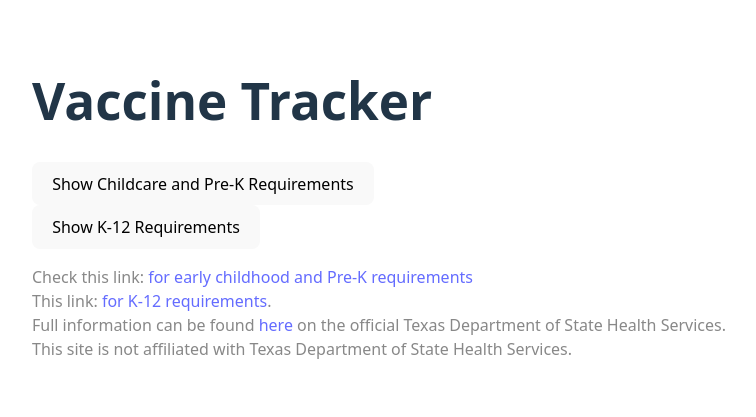
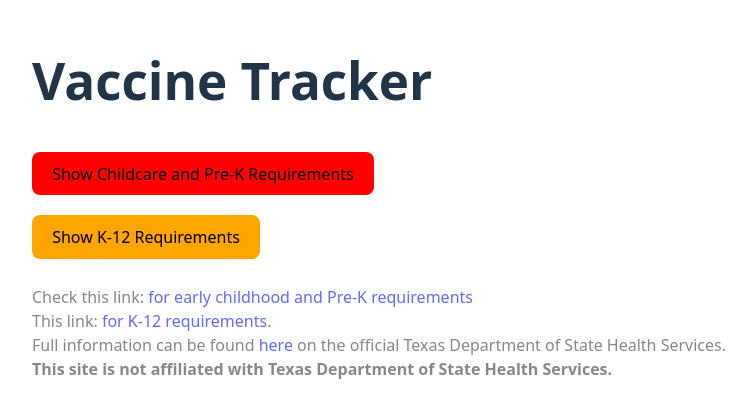
Before and after one commit to gerardbarros/vax_trax, a React (Vite) app: page / in a window 1280 px wide. Shown: the part 193-610 px from the top of the page, without its empty margins (261-1017 px from the left). Built offline with nearby package versions, Linux system fonts and the light colour scheme.

Commit message:
TASK Start changing styles of toggle buttons.

```diff
--- a/src/App.css
+++ b/src/App.css
@@ -10,6 +10,18 @@
   padding: 2em;
 }
 
+.prek-button {
+  background-color: red;
+  margin-top: 10px;
+  margin-bottom: 10px;
+}
+
+.ktwelve-button {
+  background-color: orange;
+  margin-top: 10px;
+  margin-bottom: 10px;
+}
+
 .disclaimer {
   color: #888;
 }
--- a/src/App.jsx
+++ b/src/App.jsx
@@ -8,16 +8,15 @@ function App() {
     <>
       <h1>Vaccine Tracker</h1>
       <TogglePreK />
-
       <ToggleKThroughTwelve />
 
 
       <footer>
         <p className="disclaimer">
-          Check this link: <a href="https://www.dshs.texas.gov/sites/default/files/LIDS-Immunizations/pdf/pdf_stock/6-15.pdf">for early childhood and Pre-K requirements</a>
-          <br /> This link: <a href="https://www.dshs.texas.gov/sites/default/files/LIDS-Immunizations/pdf/pdf_stock/6-14.pdf">for K-12 requirements</a>.
-          <br />Full information can be found <a href="https://www.dshs.texas.gov/immunizations/school/requirements">here</a> on the official Texas Department of State Health Services.
-          <br /> This site is not affiliated with Texas Department of State Health Services.
+          Check this link: <a href="https://www.dshs.texas.gov/sites/default/files/LIDS-Immunizations/pdf/pdf_stock/6-15.pdf" target="_blank">for early childhood and Pre-K requirements</a>
+          <br /> This link: <a href="https://www.dshs.texas.gov/sites/default/files/LIDS-Immunizations/pdf/pdf_stock/6-14.pdf" target="_blank">for K-12 requirements</a>.
+          <br />Full information can be found <a href="https://www.dshs.texas.gov/immunizations/school/requirements" target="_blank">here</a> on the official Texas Department of State Health Services.
+          <br /> <strong>This site is not affiliated with Texas Department of State Health Services.</strong>
         </p>
       </footer>
     </>
--- a/src/ToggleKThroughTwelve.jsx
+++ b/src/ToggleKThroughTwelve.jsx
@@ -11,7 +11,7 @@ export default function ToggleKThroughTwelve(){
     <div className="toggle-K12">
         <button
         onClick={toggleKThroughTwelve}
-        className="bg-blue-500 text-white px-4 py-2 rounded mb-4">
+        className="ktwelve-button">
 
         {isVisible ? 'Hide' : 'Show'} K-12 Requirements
         </button>
--- a/src/TogglePreK.jsx
+++ b/src/TogglePreK.jsx
@@ -12,7 +12,7 @@ export default function TogglePreK(){
     <div className="toggle-PreK">
       <button
         onClick={togglePreK}
-        className="bg-blue-500 text-white px-4 py-2 rounded mb-4">
+        className="prek-button">
         {isVisible ? 'Hide' : 'Show'} Childcare and Pre-K Requirements
       </button>
 
```
